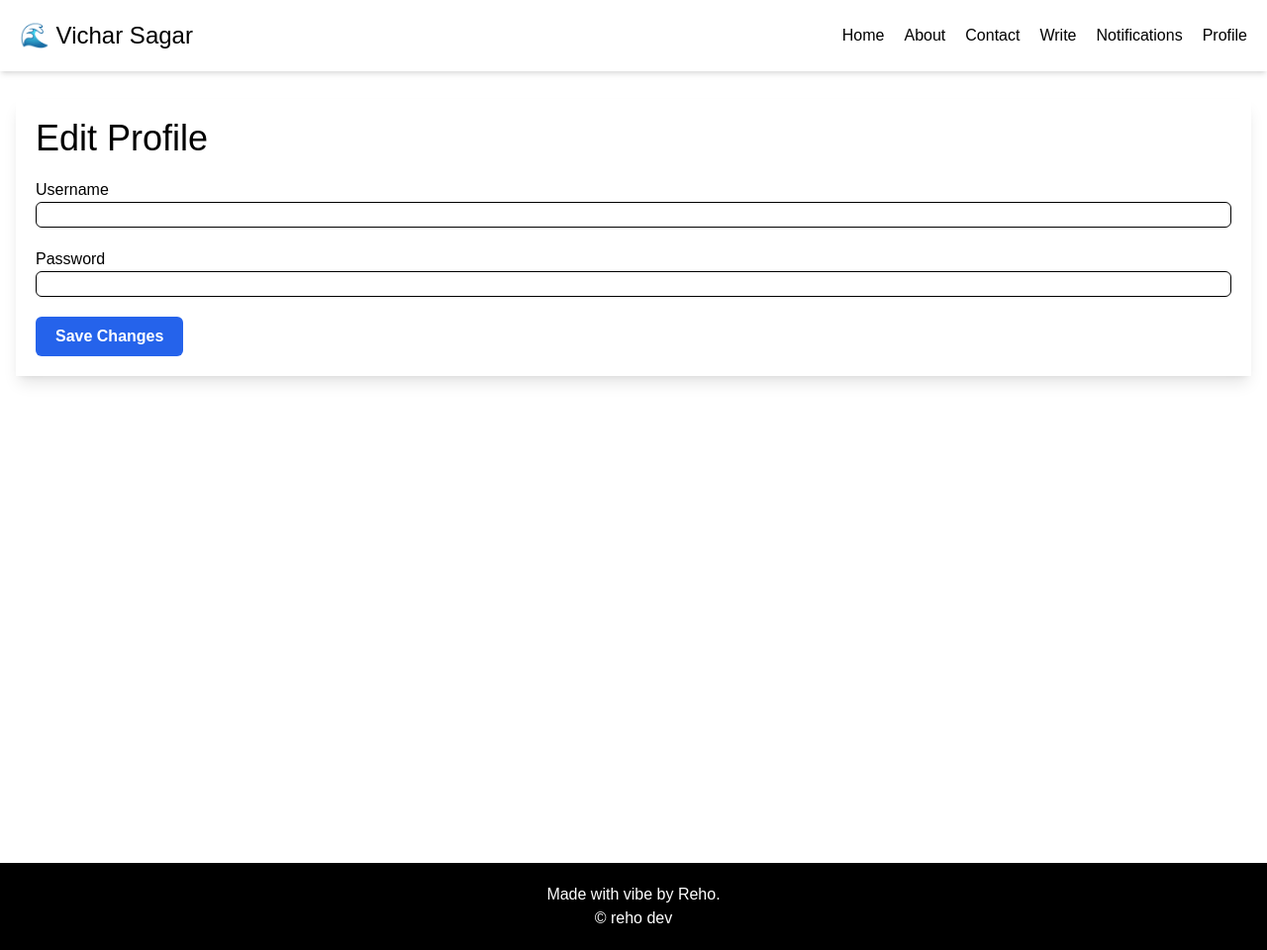
After one commit to rehan-ankalgi-7t2/vichar-sagar-django, a Django app: page /vicharsagar/edit-profile/ in a window 1280 px wide. The commit adds this page. Shown: the whole page at 99% size. Run offline with Django 5.2, Linux system fonts and the light colour scheme; some libraries are stand-ins or nearby versions.

Commit message:
started with the edit profile form UI

```diff
--- a/config/vicharsagar/models.py
+++ b/config/vicharsagar/models.py
@@ -68,6 +68,10 @@ class Profile(models.Model):
     @property
     def profile_field_counts(self):
         total_counts = {
-            "followers_count": self.followers.count()
+            "followers_count": self.followers.count(),
+            "following_count": self.following.count(),
+            "articles_count": self.articles.count(),
+            "lists_count": self.lists.count(),
+            "topics_count": self.topics.count()
         }
         return total_counts
--- /dev/null
+++ b/config/vicharsagar/templates/vicharsagar/edit_profile.html
@@ -0,0 +1,27 @@
+{% extends "layout.html" %}
+{% block title %}Edit Profile - Vichar Sagar{% endblock title %}
+{% block content %}
+    <div class="container mx-auto px-4 py-5 min-h-screen">
+        <div class="flex flex-col gap-2 mb-2">
+            {% if success_message %}
+                <span class="p-4 rounded-md bg-green-100 text-green-700">✅ {{success_message}}</span>
+            {% endif %}
+            {% if error_message %}
+                <span class="p-4 rounded-md bg-red-100 text-red-700">❌ {{error_message}}</span>
+            {% endif %}
+        </div>
+        <form method="POST" class="shadow-lg p-5 flex flex-col items-start gap-5">
+            {% csrf_token %}
+            <h1 class="text-4xl">Edit Profile</h1>
+            <div class="w-full">
+                <label for="username" class="block">Username</label>
+                <input type="text" name="username" id="username" class="min-w-full block border border-black focus:border-blue-600 focus:border-2 rounded-md">
+            </div>
+            <div class="w-full">
+                <label for="password" class="block">Password</label>
+                <input type="password" name="password" id="password" class="min-w-full block border border-black focus:border-blue-600 focus:border-2 rounded-md">
+            </div>
+            <input type="submit" value="Save Changes" class="py-2 px-5 bg-blue-600 text-white font-semibold rounded-md">
+        </form>
+    </div>
+{% endblock content %}
--- a/config/vicharsagar/templates/vicharsagar/profile.html
+++ b/config/vicharsagar/templates/vicharsagar/profile.html
@@ -5,6 +5,7 @@
         <div class="md:w-3/4">
             {% if user.is_authenticated %}
                 <h1 class="text-4xl">Hello {{user.username}}</h1>
+                <button class="py-2 px-5 bg-blue-600 text-white rounded-md"><a href="/edit-profile">Edit Profile</a></button>
             {% else %}
                 <span class="p-4 rounded-md bg-red-100 text-red-700">❌ {{message}}</span>
             {% endif %}
@@ -22,8 +23,8 @@
         <div class="md:w-1/4">
             <div class="bg-gradient-to-br from-purple-500 to-pink-500 rounded-full w-[100px] h-[100px]"></div>
             <h3>{{user.username}}</h3>
-            <span>followers {{user.followers}}</span>
-            <span>following {{user.following}}</span>
+            <span>followers</span>
+            <span>following</span>
 
         </div>
     </div>
--- a/config/vicharsagar/urls.py
+++ b/config/vicharsagar/urls.py
@@ -26,4 +26,5 @@ urlpatterns = [
     path("about/", views.about_view, name="about"),
     path("contact/", views.contact_view, name="contact"),
     path("notifications/", views.notifications_view, name="notifications"),
+    path("edit-profile/", views.edit_profile_view, name="edit_profile")
 ]
--- a/config/vicharsagar/views.py
+++ b/config/vicharsagar/views.py
@@ -3,7 +3,7 @@ import re
 from django.contrib.auth.models import User
 from django.db import IntegrityError
 from django.contrib.auth import authenticate, login, logout
-from .models import Article, Topic
+from .models import Article, Topic, Profile
 
 # Create your views here.
 def home_view(request):
@@ -121,15 +121,16 @@ def profile_view(request):
     if request.user.is_authenticated:
         # the user is logged in
         user = request.user
-        user_articles = Article.objects.filter(author = user)
-        if(len(user_articles) > 0):
+        existing_profile = Profile.objects.filter(user = user)
+
+        if existing_profile.exists():
             context = {
-                "user": user,
-                "user_articles": user_articles
+                "profile_data": existing_profile
             }
         else:
             context = {
-                "user": user
+                "message": "your profile is not complete",
+                "user_data": user
             }
     else:
         # user not logged in
@@ -137,3 +138,6 @@ def profile_view(request):
             "message": "you are not logged in."
         }
     return render(request, "vicharsagar/profile.html", context)
+
+def edit_profile_view(request):
+    return render(request, "vicharsagar/edit_profile.html")
```
